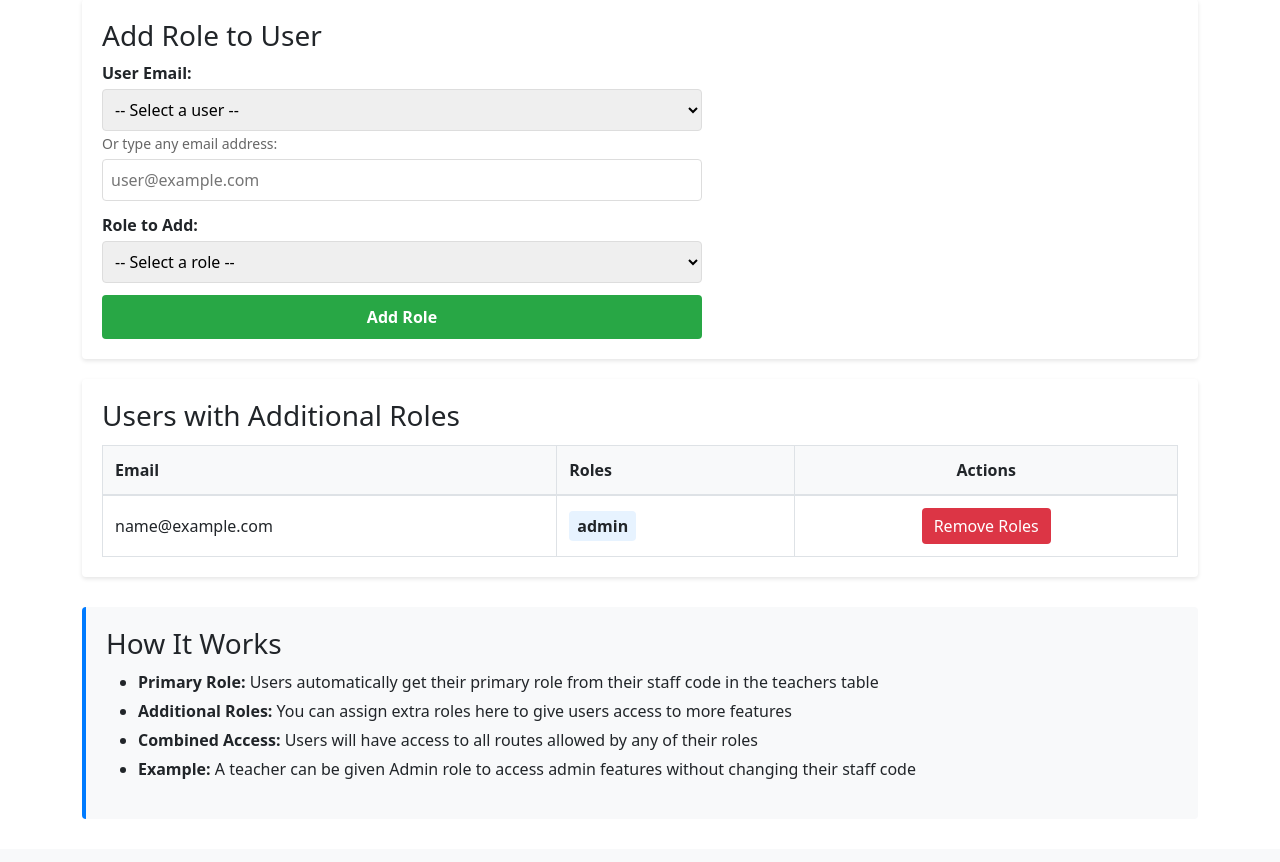
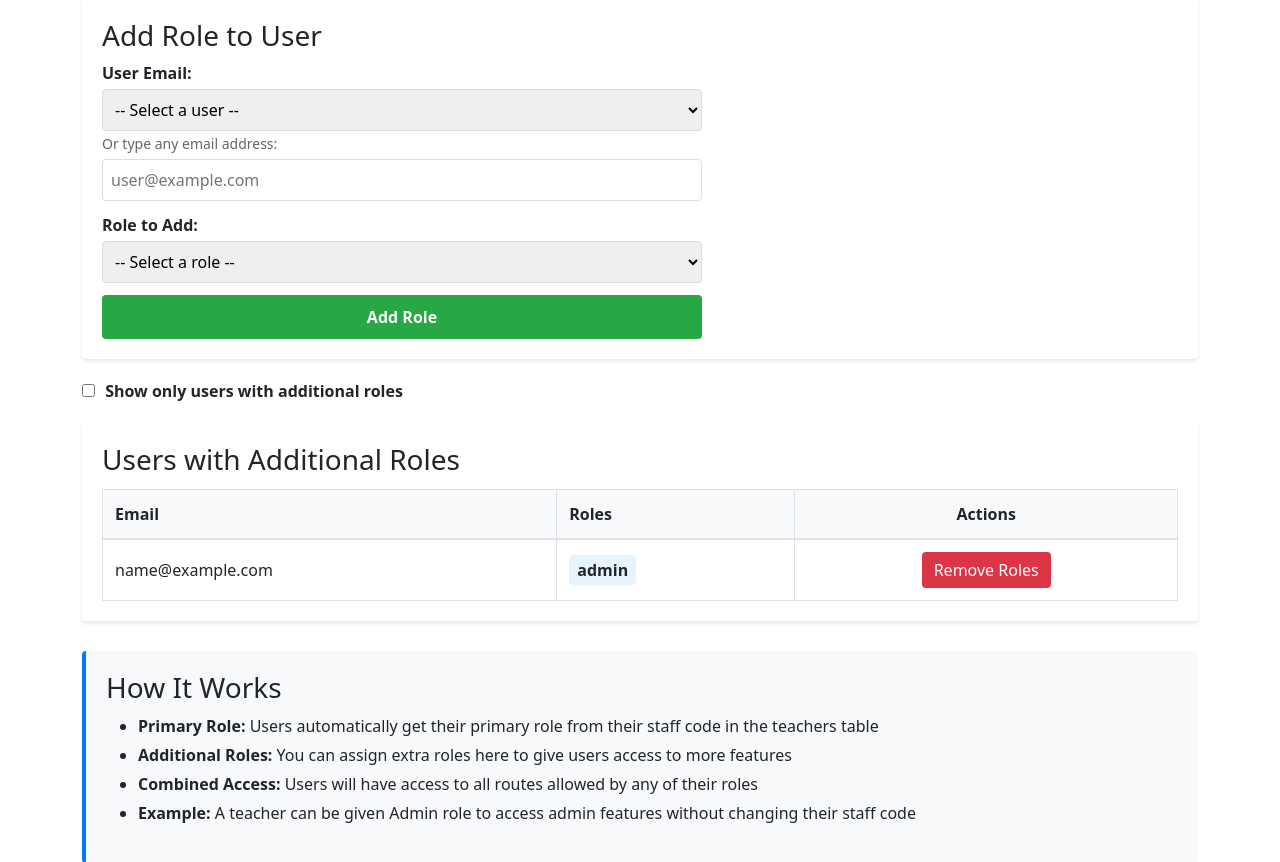
Before and after one commit to WHS-DTECH/FOOORMINVENTORY, a Python web app: template templates/admin_user_roles.html in a window 1280 px wide. Shown: the part 223-1085 px from the top of the page. Before the commit the page ends 1042 px from the top, so only its background shows below. Run offline with Jinja, Linux system fonts and the light colour scheme; the template is opened without the code that fills it: most values are stand-ins (such as "Sample title", 1, 10 or a date in 2020).

Commit message:
Add filter checkbox to Admin User Roles: show only users with additional roles

```diff
--- a/templates/admin_user_roles.html
+++ b/templates/admin_user_roles.html
@@ -60,11 +60,19 @@
         </form>
     </div>
 
+    <!-- Filter: Show only users with additional roles -->
+    <div style="margin-bottom: 12px;">
+        <label style="font-weight: bold;">
+            <input type="checkbox" id="filterAdditionalRoles" style="margin-right: 6px;">
+            Show only users with additional roles
+        </label>
+    </div>
+
     <!-- Current User Roles -->
     <div class="panel" style="margin: 20px 0; padding: 20px; background: white; border-radius: 4px; box-shadow: 0 2px 4px rgba(0,0,0,0.1);">
         <h3>Users with Additional Roles</h3>
 
-        <table style="width: 100%; border-collapse: collapse; margin-top: 12px;">
+        <table id="userRolesTable" style="width: 100%; border-collapse: collapse; margin-top: 12px;">
             <thead>
                 <tr style="background-color: #f8f9fa; border-bottom: 2px solid #dee2e6;">
                     <th style="padding: 12px; text-align: left; border: 1px solid #dee2e6;">Email</th>
@@ -75,7 +83,7 @@
             <tbody>
                 {% set role_map = {'VP': 'Admin', 'DK': 'Teacher', 'MU': 'Technician', 'public': 'Public Access'} %}
                 {% for user in all_users %}
-                <tr style="border-bottom: 1px solid #dee2e6;">
+                <tr style="border-bottom: 1px solid #dee2e6;" data-roles="{{ user.all_roles }}">
                     <td style="padding: 12px; border: 1px solid #dee2e6;">{{ user.email }}</td>
                     <td style="padding: 12px; border: 1px solid #dee2e6;">
                         {% set display_roles = user.all_roles.split(', ') %}
@@ -169,5 +177,28 @@ document.getElementById('removeModal').addEventListener('click', function(e) {
         closeRemoveModal();
     }
 });
+
+// Filter table rows to show only users with additional roles
+document.addEventListener('DOMContentLoaded', function() {
+    var filterBox = document.getElementById('filterAdditionalRoles');
+    var table = document.getElementById('userRolesTable');
+    if (filterBox && table) {
+        filterBox.addEventListener('change', function() {
+            var showOnlyAdditional = filterBox.checked;
+            var rows = table.querySelectorAll('tbody tr');
+            rows.forEach(function(row) {
+                var roles = row.getAttribute('data-roles') || '';
+                // Show if has more than just 'public' (Public Access)
+                var roleList = roles.split(',').map(function(r) { return r.trim(); });
+                var hasAdditional = roleList.length > 1 || (roleList.length === 1 && roleList[0] !== 'public');
+                if (showOnlyAdditional) {
+                    row.style.display = hasAdditional ? '' : 'none';
+                } else {
+                    row.style.display = '';
+                }
+            });
+        });
+    }
+});
 </script>
 {% endblock %}
```
